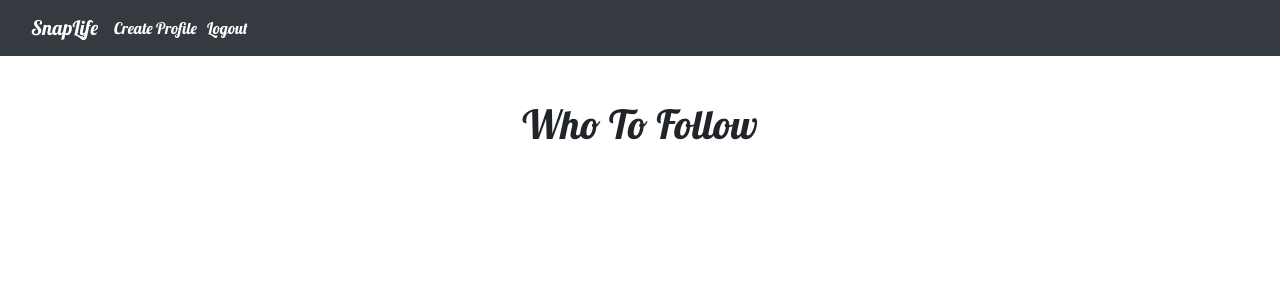
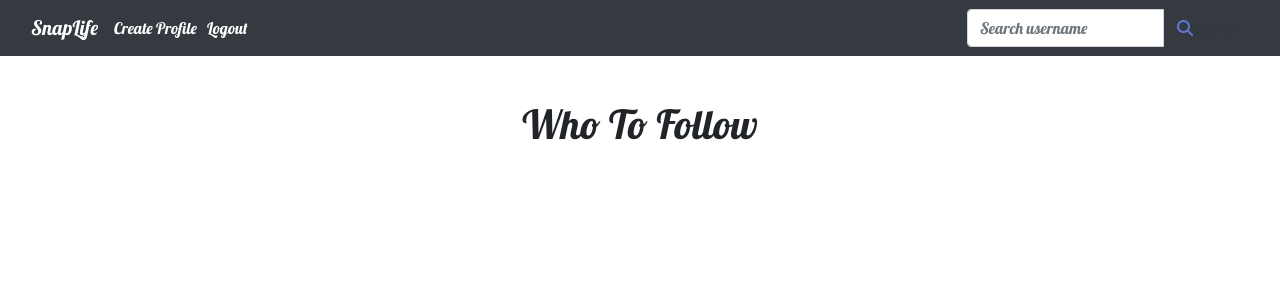
Before and after one commit to Waithera-m/SnapLife, a Django app: page / in a window 1280 px wide. Shown: the top 300 px of the page. Run offline with Django 3.2, Linux system fonts and the light colour scheme; the visitor is signed in with stand-in values (Sample User, id 1); some libraries are stand-ins or nearby versions.

Commit message:
add search form to landing page

```diff
--- a/profiles/templates/navbar.html
+++ b/profiles/templates/navbar.html
@@ -3,6 +3,7 @@
     <head>
         <meta charset="utf-8">
         <meta name="viewport" content="width=device-width", initial-scale=1>
+        <script src="https://kit.fontawesome.com/79cafd0f3e.js" crossorigin="anonymous"></script>
     </head>
     <body>
         <nav class="navbar navbar-expand-md navbar-dark bg-dark fixed-top">
@@ -13,6 +14,14 @@
                     <a href="{% url 'logout'%}" style="margin-right: 10px; color: white;">Logout</a>
                 </div>
             </div>
+            <div class="col-sm-4 col-md-3 navbar-right">
+                <form class="navbar-form" role="search" action="{% url 'profiles:search_results'%}">
+                    <div class="input-group">
+                        <input type="text" class="form-control" placeholder="Search username" name="profile"></input>
+                        <button class="btn btn-outline-dark bt-sm" type="submit"><i class="fa fa-search" style="color: rgb(98, 118, 214);"></i>Search</button>
+                    </div>
+                </form>
+            </div>
         </nav>
     </body>
 </html>
--- a/profiles/templates/profile_templates/profile.html
+++ b/profiles/templates/profile_templates/profile.html
@@ -21,7 +21,7 @@
                 <p><i>@{{user.username}}</i></p>
             </div>
             <div class="col-md-4">
-                <form class="inline-form" role="search" action="{% url 'profiles:search_results'%}">
+                <form class="navbar-form" role="search" action="{% url 'profiles:search_results'%}">
                     <input type="text" class="form-control" placeholder="Search username" name="profile"></input>
                     <button class="btn btn-outline-dark bt-sm" style="margin-left: 150px;" type="submit"><i class="fa fa-search" style="color: rgb(64, 87, 190);"></i>Search</button>
                 </form>
```
